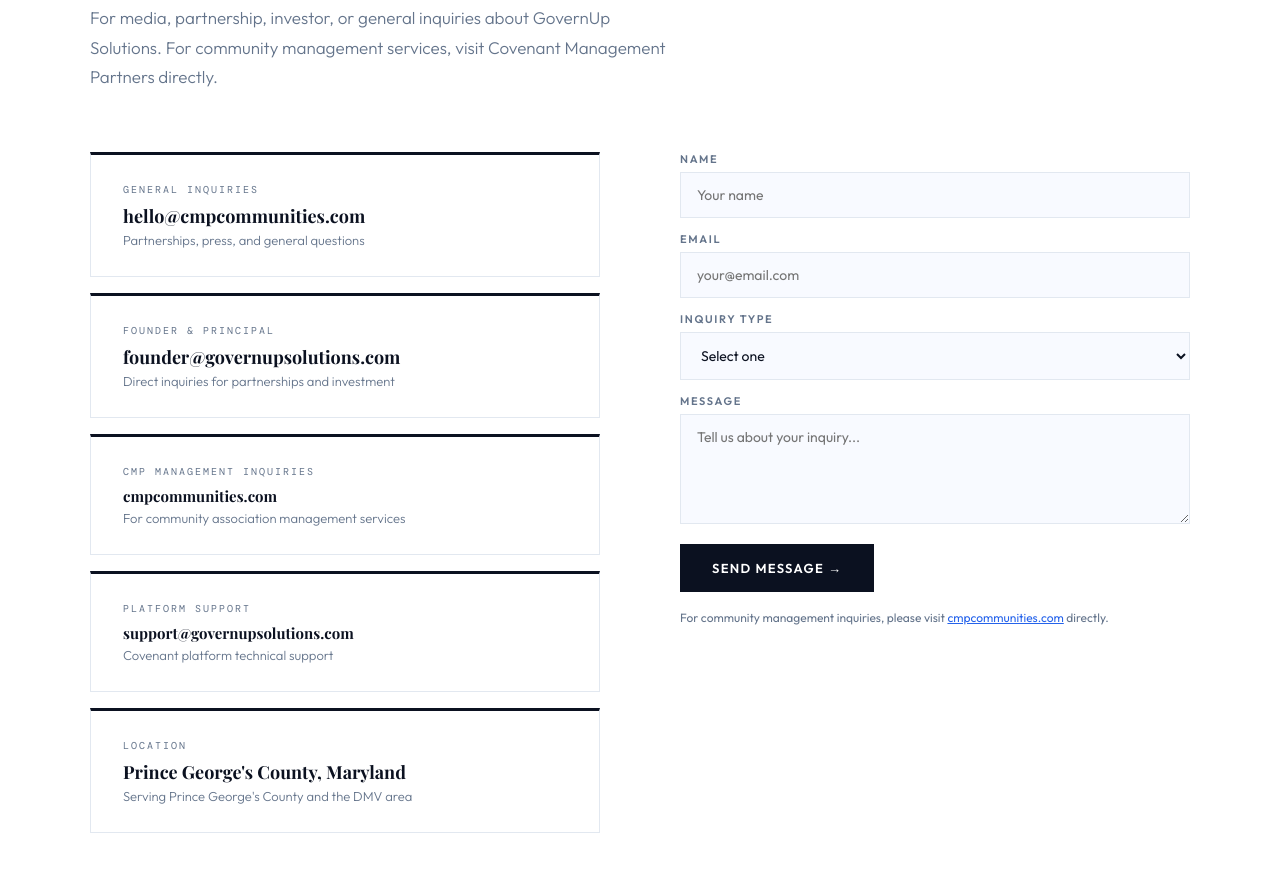
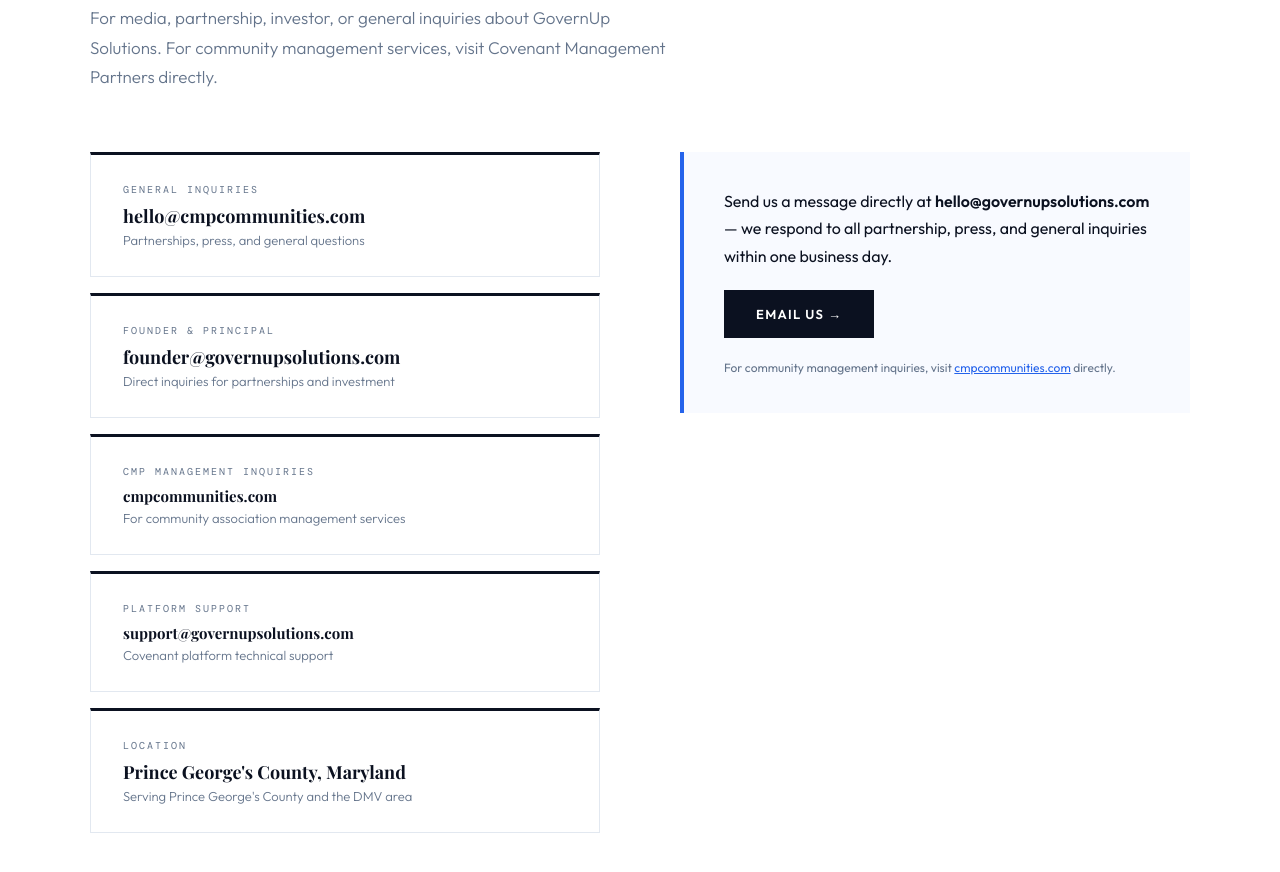
Before and after one commit to GovernUpSolutions/governup-solutions, a plain HTML site: page index.html in a window 1280 px wide. Shown: the part 4849-5721 px from the top of the page. Drawn offline with nearby package versions, Linux system fonts and the light colour scheme; a web font is replaced by a local one.

Commit message:
Add files via upload

```diff
--- a/index.html
+++ b/index.html
@@ -959,32 +959,17 @@
         </div>
       </div>
       <div>
-        <div class="form-group" style="margin-bottom:14px;">
-          <label class="form-label">Name</label>
-          <input class="form-input" type="text" placeholder="Your name">
+        <div style="padding:36px 40px; background:var(--light); border-left:4px solid var(--blue); display:flex; flex-direction:column; gap:20px; justify-content:center; height:100%;">
+          <p style="font-size:16px; color:var(--navy); line-height:1.7;">
+            Send us a message directly at <strong>hello@governupsolutions.com</strong> — we respond to all partnership, press, and general inquiries within one business day.
+          </p>
+          <a href="mailto:hello@governupsolutions.com?subject=GovernUp%20Inquiry" class="form-submit" style="display:inline-block; text-align:center; text-decoration:none;">
+            Email Us →
+          </a>
+          <p style="font-size:12px; color:var(--muted); line-height:1.6;">
+            For community management inquiries, visit <a href="https://cmpcommunities.com" style="color:var(--blue);">cmpcommunities.com</a> directly.
+          </p>
         </div>
-        <div class="form-group" style="margin-bottom:14px;">
-          <label class="form-label">Email</label>
-          <input class="form-input" type="email" placeholder="your@email.com">
-        </div>
-        <div class="form-group" style="margin-bottom:14px;">
-          <label class="form-label">Inquiry Type</label>
-          <select class="form-select">
-            <option value="">Select one</option>
-            <option>Partnership or investment inquiry</option>
-            <option>Media or press inquiry</option>
-            <option>Covenant platform inquiry</option>
-            <option>General question</option>
-          </select>
-        </div>
-        <div class="form-group" style="margin-bottom:20px;">
-          <label class="form-label">Message</label>
-          <textarea class="form-textarea" placeholder="Tell us about your inquiry..."></textarea>
-        </div>
-        <button class="form-submit" id="gu-submit">Send Message →</button>
-        <p style="font-size:12px; color:var(--muted); margin-top:16px; line-height:1.6;">
-          For community management inquiries, please visit <a href="https://cmpcommunities.com" style="color:var(--blue);">cmpcommunities.com</a> directly.
-        </p>
       </div>
     </div>
   </div>
@@ -1038,14 +1023,7 @@
   }, { threshold: 0.1 });
   reveals.forEach(el => observer.observe(el));
 
-  document.getElementById('gu-submit').addEventListener('click', function() {
-    this.textContent = 'Message Sent ✓';
-    this.style.background = '#065F46';
-    setTimeout(() => {
-      this.textContent = 'Send Message →';
-      this.style.background = '';
-    }, 3000);
-  });
+
 </script>
 
 </body>
```
